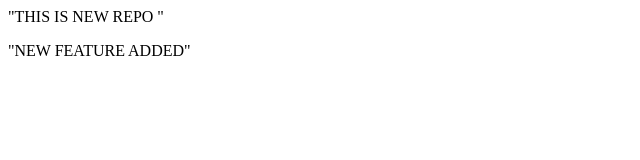
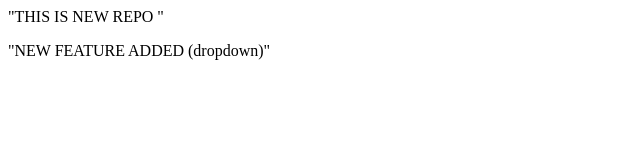
Before and after one commit to PASTECH2003/localrepo, a plain HTML site: page index.html in a window 1280 px wide. Shown: the full height of the page, 0-640 px from the left. Drawn offline with Linux system fonts and the light colour scheme.

```diff
--- a/index.html
+++ b/index.html
@@ -1,2 +1,2 @@
 <p>"THIS IS NEW REPO "</p>
-<p>"NEW FEATURE ADDED"</p>
+<p>"NEW FEATURE ADDED (dropdown)"</p>
```
